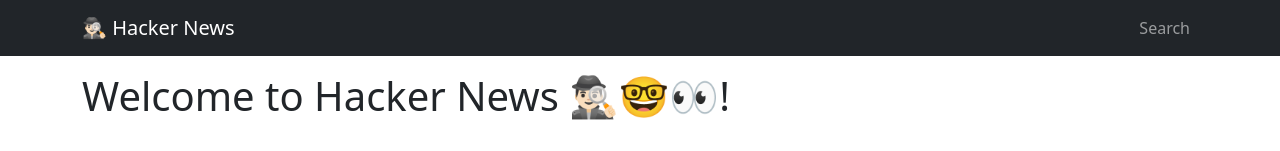
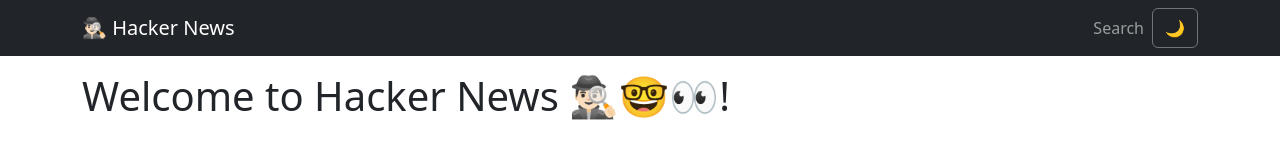
Before and after one commit to drblue/fed22-javascript-2, a React (Vite) app in the folder 07-hackernews/: page / in a window 1280 px wide. Shown: the top 151 px of the page. Built offline with nearby package versions, Linux system fonts and the light colour scheme.

Commit message:
Added theme switcher to navigation menu.

```diff
--- a/07-hackernews/src/components/Navigation.tsx
+++ b/07-hackernews/src/components/Navigation.tsx
@@ -1,9 +1,18 @@
+import { useContext } from 'react'
+import Button from 'react-bootstrap/Button'
 import Container from 'react-bootstrap/Container'
 import Navbar from 'react-bootstrap/Navbar'
 import Nav from 'react-bootstrap/Nav'
 import { NavLink, Link } from 'react-router-dom'
+import { ThemeContext } from '../contexts/ThemeContextProvider'
 
 const Navigation = () => {
+	const { isDarkMode, toggleTheme } = useContext(ThemeContext)
+
+	const handleToggleTheme = () => {
+		toggleTheme()
+	}
+
 	return (
 		<Navbar bg="dark" variant="dark" expand="md">
 			<Container>
@@ -13,6 +22,10 @@
 				<Navbar.Collapse id="basic-navbar-nav">
 					<Nav className="ms-auto">
 						<Nav.Link as={NavLink} end to="/search">Search</Nav.Link>
+
+						<Button variant="outline-secondary" onClick={handleToggleTheme}>
+							{isDarkMode ? '☀️' : '🌙'}
+						</Button>
 					</Nav>
 				</Navbar.Collapse>
 			</Container>
```
